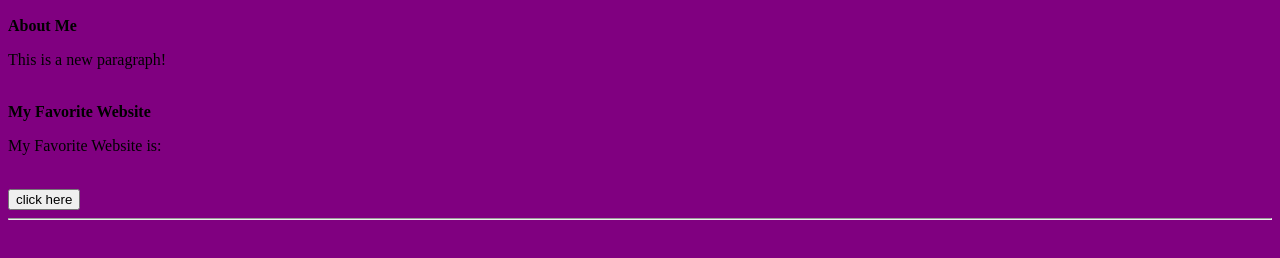
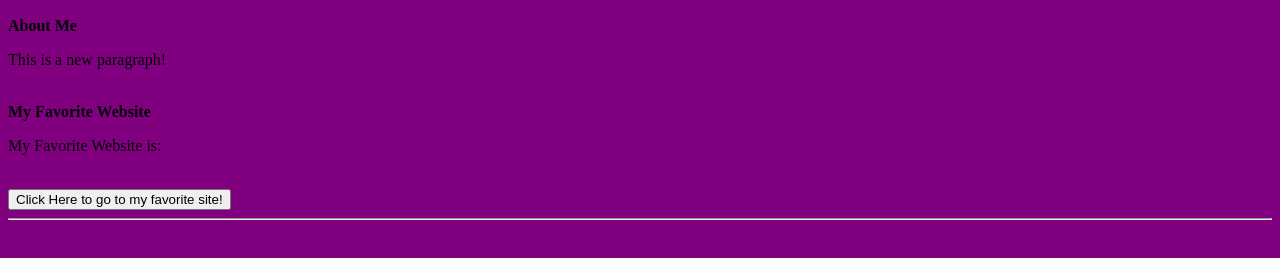
Before and after one commit to alex-moreno1/alex-moreno1.github.io, a plain HTML site: page index.html in a window 1280 px wide. Shown: the part 462-720 px from the top of the page. Drawn offline with Linux system fonts and the light colour scheme.

Commit message:
Update index.html

```diff
--- a/index.html
+++ b/index.html
@@ -19,7 +19,7 @@
 <p>My Favorite Website is: <br /><br /></p>
 
 <input type=button onClick="location.href='index.html'"
- value='click here'>
+ value='Click Here to go to my favorite site!'>
 
 </body>
 
```
